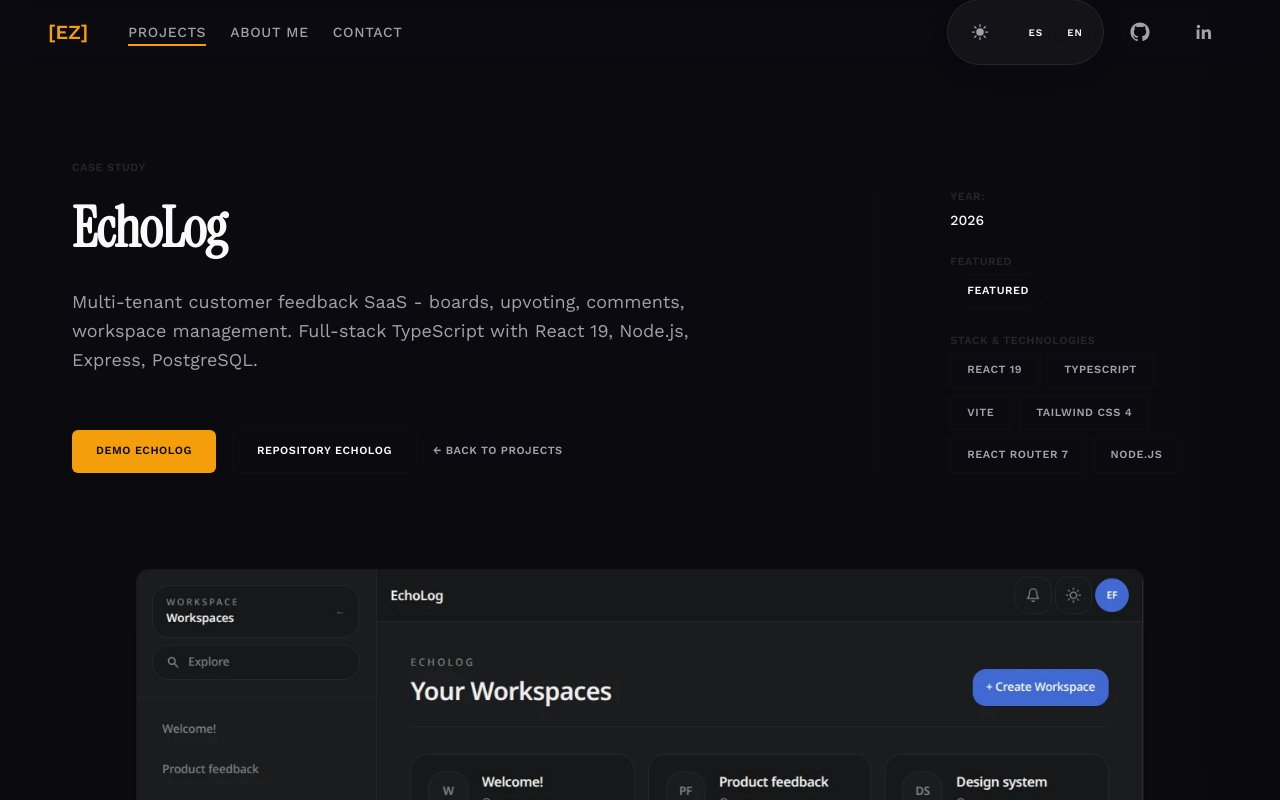
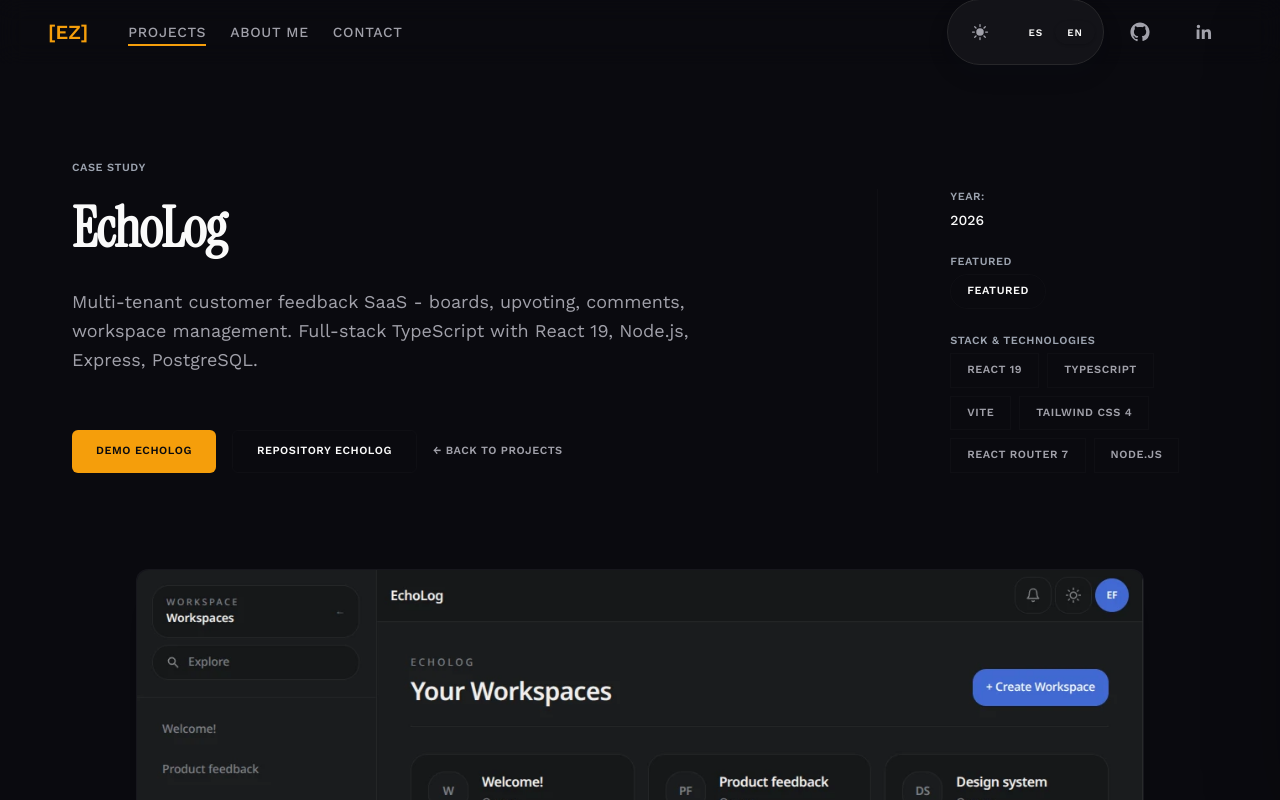
Before and after one commit to ezefernandezyf/my-portfolio, a React (Vite) app: page /projects/echolog in a window 1280 px wide. Shown: the top 800 px of the page. Built offline with nearby package versions, Linux system fonts and the light colour scheme; no server answers.

Commit message:
fix(ui): replace text-border with text-text-muted on labels for readability
CaseStudyTemplate (Year, Featured, Stack, Case Study) and PrivacyPage (Privacy & Trust, last updated) labels were using text-border color designed for borders, making them nearly invisible in both light and dark modes.

```diff
--- a/src/pages/PrivacyPage.tsx
+++ b/src/pages/PrivacyPage.tsx
@@ -44,7 +44,7 @@ export const PrivacyPage = (): React.JSX.Element => {
         <div className="site-container space-y-24">
           <section className="grid grid-cols-1 gap-12 lg:grid-cols-12 lg:items-end" style={fadeInUp()}>
             <div className="lg:col-span-8">
-              <p className="mb-4 font-body text-[0.6875rem] font-semibold uppercase tracking-[0.05em] text-border" style={fadeInUp(0.08)}>
+              <p className="mb-4 font-body text-[0.6875rem] font-semibold uppercase tracking-[0.05em] text-text-muted" style={fadeInUp(0.08)}>
                 Privacy & Trust
               </p>
               <h1 className="font-display text-[2.75rem] font-medium leading-tight tracking-[-0.03em] text-text-primary sm:text-[3.25rem]" style={fadeInUp(0.16)}>
@@ -57,7 +57,7 @@ export const PrivacyPage = (): React.JSX.Element => {
 
             <aside className="lg:col-span-4 lg:border-l lg:border-border/20 lg:pl-12" style={fadeInUp(0.32)}>
               <div className="rounded-lg border border-border/20 bg-surface p-6">
-                <p className="text-[0.6875rem] font-semibold uppercase tracking-[0.05em] text-border">
+                <p className="text-[0.6875rem] font-semibold uppercase tracking-[0.05em] text-text-muted">
                   {t('lastUpdated', { date: lastUpdated })}
                 </p>
                 <p className="mt-4 text-sm leading-relaxed text-text-secondary">
--- a/src/pages/Projects/CaseStudyTemplate.tsx
+++ b/src/pages/Projects/CaseStudyTemplate.tsx
@@ -160,7 +160,7 @@ export const CaseStudyTemplate = ({
         <section className="animate-fade-in-up max-w-7xl mx-auto px-6 lg:px-12 pt-16 pb-24">
           <div className="grid grid-cols-1 gap-12 lg:grid-cols-12 lg:items-end">
             <div className="lg:col-span-8">
-              <p className="animate-fade-in-up font-body mb-4 text-[0.6875rem] font-semibold uppercase tracking-[0.05em] text-border" style={{ animationDelay: '0.08s' }}>
+              <p className="animate-fade-in-up font-body mb-4 text-[0.6875rem] font-semibold uppercase tracking-[0.05em] text-text-muted" style={{ animationDelay: '0.08s' }}>
                 Case Study
               </p>
               <h1 className="animate-fade-in-up font-display text-[3rem] font-bold leading-tight tracking-[-0.02em] text-text-primary sm:text-[3.5rem]" style={{ animationDelay: '0.16s' }}>
@@ -207,14 +207,14 @@ export const CaseStudyTemplate = ({
               style={{ animationDelay: '0.16s' }}
             >
               <div>
-                <span className="mb-1 block font-body text-[0.6875rem] font-semibold uppercase tracking-[0.05em] text-border">
+                <span className="mb-1 block font-body text-[0.6875rem] font-semibold uppercase tracking-[0.05em] text-text-muted">
                   {yearLabel}
                 </span>
                 <span className="block font-body text-sm font-medium text-text-primary">{year ?? '-'}</span>
               </div>
               {featured && featuredLabel ? (
                 <div>
-                  <span className="mb-1 block font-body text-[0.6875rem] font-semibold uppercase tracking-[0.05em] text-border">
+                  <span className="mb-1 block font-body text-[0.6875rem] font-semibold uppercase tracking-[0.05em] text-text-muted">
                     Featured
                   </span>
                   <span className="inline-flex items-center rounded-full border border-border/20 px-4 py-2 font-body text-[0.6875rem] font-semibold uppercase tracking-[0.05em] text-text-primary">
@@ -223,7 +223,7 @@ export const CaseStudyTemplate = ({
                 </div>
               ) : null}
               <div>
-                <span className="mb-1 block font-body text-[0.6875rem] font-semibold uppercase tracking-[0.05em] text-border">
+                <span className="mb-1 block font-body text-[0.6875rem] font-semibold uppercase tracking-[0.05em] text-text-muted">
                   {stackHeading}
                 </span>
                 <div className="flex flex-wrap gap-2">
```
